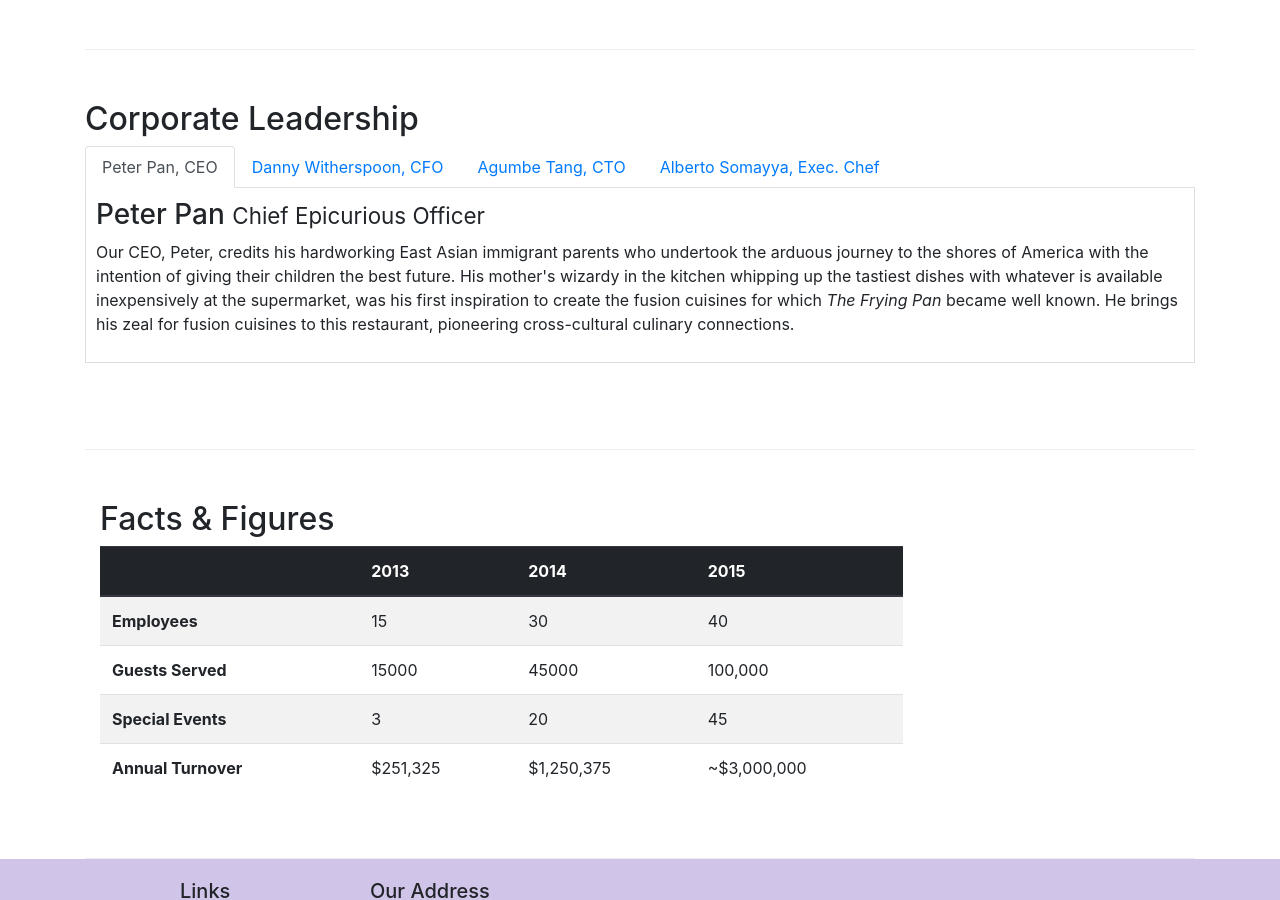
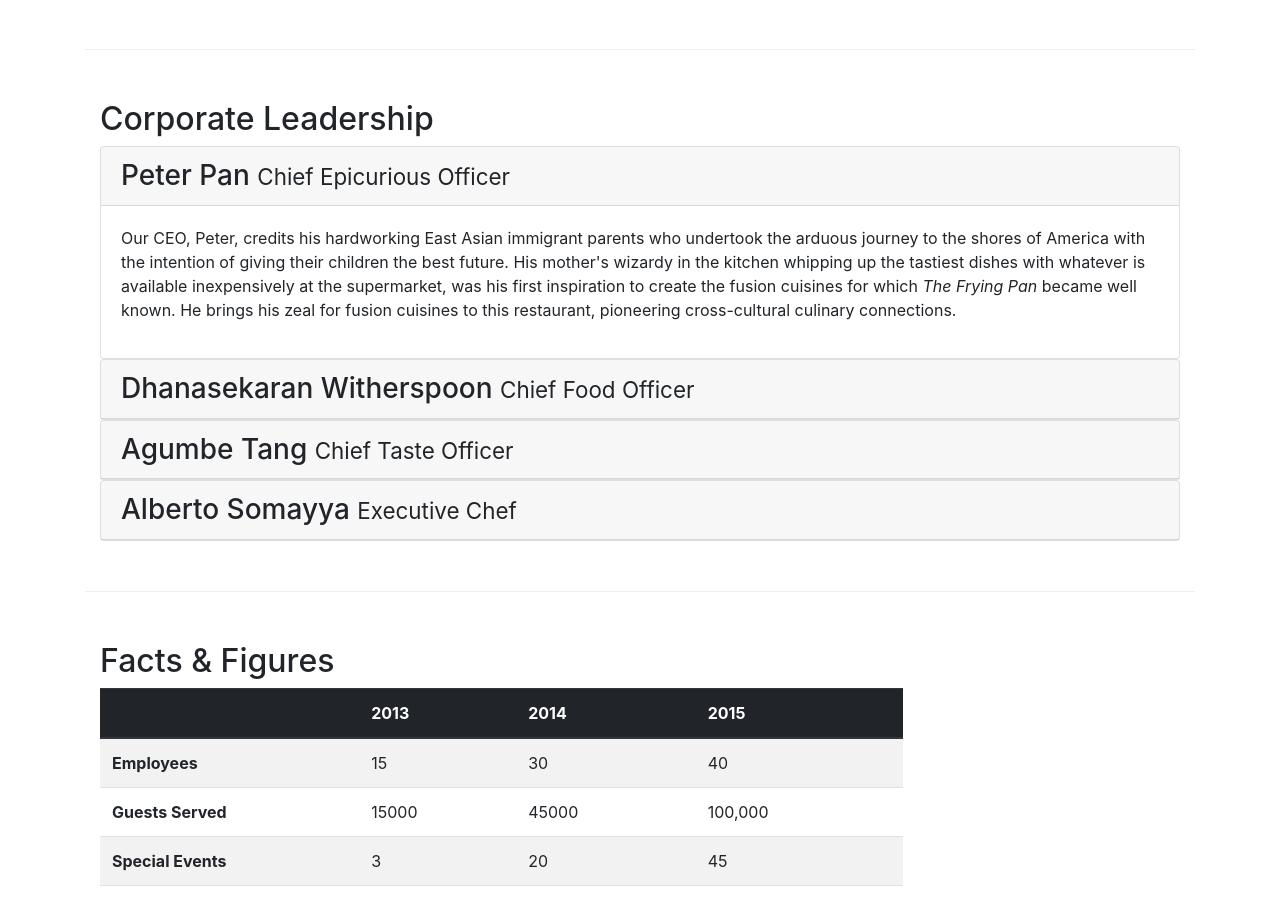
Before and after one commit to BediBrian/bootstrap-execercicio, a website: page aboutus.html in a window 1280 px wide. Shown: the part 922-1822 px from the top of the page. Drawn offline with nearby package versions, Linux system fonts and the light colour scheme.

Commit message:
Accordion

```diff
--- a/aboutus.html
+++ b/aboutus.html
@@ -101,43 +101,78 @@
         </div>
 
         <div class="row row-content">
-            <div>
+            <div class="col-12">
+
                 <h2>Corporate Leadership</h2>
 
-                <ul class="nav nav-tabs">
-                    <li class="nav-item">
-                        <a class="nav-link active" href="#peter" role="tab" data-toggle="tab">Peter Pan, CEO</a>
-                    </li>
-                    <li class="nav-item">
-                        <a class="nav-link" href="#danny" role="tab" data-toggle="tab">Danny Witherspoon, CFO</a>
-                    </li>
-                    <li class="nav-item">
-                        <a class="nav-link" href="#agumbe" role="tab" data-toggle="tab">Agumbe Tang, CTO</a>
-                    </li>
-                    <li class="nav-item">
-                        <a class="nav-link" href="#alberto" role="tab" data-toggle="tab">Alberto Somayya, Exec. Chef</a>
-                    </li>
-                </ul>
-                <div class="tab-content">
-                    <div role="tabpanel" class="tab-pane fade show active" id="peter">
-                        <h3>Peter Pan <small>Chief Epicurious Officer</small></h3>
-                        <p class="d-none d-sm-block">Our CEO, Peter, credits his hardworking East Asian immigrant parents who undertook the arduous journey to the shores of America with the intention of giving their children the best future. His mother's wizardy in the kitchen whipping up the tastiest dishes with whatever is available inexpensively at the supermarket, was his first inspiration to create the fusion cuisines for which <em>The Frying Pan</em> became well known. He brings his zeal for fusion cuisines to this restaurant, pioneering cross-cultural culinary connections.</p>
+                <div class="accordion">
+
+                    <div class="card">
+                        <div class="card-header" role="tab" id="peterhead">
+                            <h3 class="mb-0">
+                                <a data-toggle="collapse" data-target="#peter">
+                                    Peter Pan <small>Chief Epicurious Officer</small>
+                                </a>
+                            </h3>
+                        </div>
+                        <div class="collapse show" id="peter" data-parent="#accordion">
+                            <div class="card-body">
+                                <p class="d-none d-sm-block">Our CEO, Peter, credits his hardworking East Asian immigrant parents who undertook the arduous journey to the shores of America with the intention of giving their children the best future. His mother's wizardy in the kitchen whipping up the tastiest dishes with whatever is available inexpensively at the supermarket, was his first inspiration to create the fusion cuisines for which <em>The Frying Pan</em> became well known. He brings his zeal for fusion cuisines to this restaurant, pioneering cross-cultural culinary connections.</p>
+                            </div>
+                        </div>
                     </div>
-                    <div role="tabpanel" class="tab-pane fade" id="danny">
-                        <h3>Dhanasekaran Witherspoon <small>Chief Food Officer</small></h3>
-                        <p class="d-none d-sm-block">Our CFO, Danny, as he is affectionately referred to by his colleagues, comes from a long established family tradition in farming and produce. His experiences growing up on a farm in the Australian outback gave him great appreciation for varieties of food sources. As he puts it in his own words, <em>Everything that runs, wins, and everything that stays, pays!</em></p>
+
+                    <div class="card">
+                        <div class="card-header" role="tab" id="dannyhead">
+                            <h3 class="mb-0">
+                                <a class="collapsed" data-toggle="collapse" data-target="#danny">
+                                    Dhanasekaran Witherspoon <small>Chief Food Officer</small>
+                                </a>
+                            </h3>
+                        </div>
+                        <div class="collapse" id="danny" data-parent="#accordion">
+                            <div class="card-body">
+                                <p class="d-none d-sm-block">Our CFO, Danny, as he is affectionately referred to by his colleagues, comes from a long established family tradition in farming and produce. His experiences growing up on a farm in the Australian outback gave him great appreciation for varieties of food sources. As he puts it in his own words, <em>Everything that runs, wins, and everything that stays, pays!</em></p>
+                            </div>
+                        </div>
                     </div>
-                    <div role="tabpanel" class="tab-pane fade" id="agumbe">
-                        <h3>Agumbe Tang <small>Chief Taste Officer</small></h3>
-                        <p class="d-none d-sm-block">Blessed with the most discerning gustatory sense, Agumbe, our CTO, personally ensures that every dish that we serve meets his exacting tastes. Our chefs dread the tongue lashing that ensues if their dish does not meet his exacting standards. He lives by his motto, <em>You click only if you survive my lick.</em></p>
+
+                    <div class="card">
+                        <div class="card-header" role="tab" id="agumbehead">
+                            <h3 class="mb-0">
+                                <a class="collapsed" data-toggle="collapse" data-target="#agumbe">
+                                    Agumbe Tang <small>Chief Taste Officer</small>
+                                </a>
+                            </h3>
+                        </div>
+                        <div class="collapse" id="agumbe" data-parent="#accordion">
+                            <div class="card-body">
+                                <p class="d-none d-sm-block">Blessed with the most discerning gustatory sense, Agumbe, our CTO, personally ensures that every dish that we serve meets his exacting tastes. Our chefs dread the tongue lashing that ensues if their dish does not meet his exacting standards. He lives by his motto, <em>You click only if you survive my lick.</em></p>
+                            </div>
+                        </div>
                     </div>
-                    <div role="tabpanel" class="tab-pane fade" id="alberto">
-                        <h3>Alberto Somayya <small>Executive Chef</small></h3>
-                        <p class="d-none d-sm-block">Award winning three-star Michelin chef with wide International experience having worked closely with whos-who in the culinary world, he specializes in creating mouthwatering Indo-Italian fusion experiences. He says, <em>Put together the cuisines from the two craziest cultures, and you get a winning hit! Amma Mia!</em></p>
+
+                    <div class="card">
+                        <div class="card-header" role="tab" id="albertohead">
+                            <h3 class="mb-0">
+                                <a class="collapsed" data-toggle="collapse" data-target="#alberto">
+                                    Alberto Somayya <small>Executive Chef</small>
+                                </a>
+                            </h3>
+                        </div>
+                        <div class="collapse" id="alberto" data-parent="#accordion">
+                            <div class="card-body">
+                                <p class="d-none d-sm-block">Award winning three-star Michelin chef with wide International experience having worked closely with whos-who in the culinary world, he specializes in creating mouthwatering Indo-Italian fusion experiences. He says, <em>Put together the cuisines from the two craziest cultures, and you get a winning hit! Amma Mia!</em></p>
+                            </div>
+                        </div>
                     </div>
+
                 </div>
+
             </div>
-       </div>
+
+        </div>
+
        <div class="row row-content">
            <div class="col-12 col-sm-9">
                 <h2>Facts &amp; Figures</h2>
--- a/css/styles.css
+++ b/css/styles.css
@@ -37,10 +37,3 @@
 .navbar-dark{
     background-color: #512DA6;
 }
-
-.tab-content{
-    border-left: 1px solid #ddd;
-    border-right: 1px solid #ddd;
-    border-bottom: 1px solid #ddd;
-    padding: 10px;
-}
```
